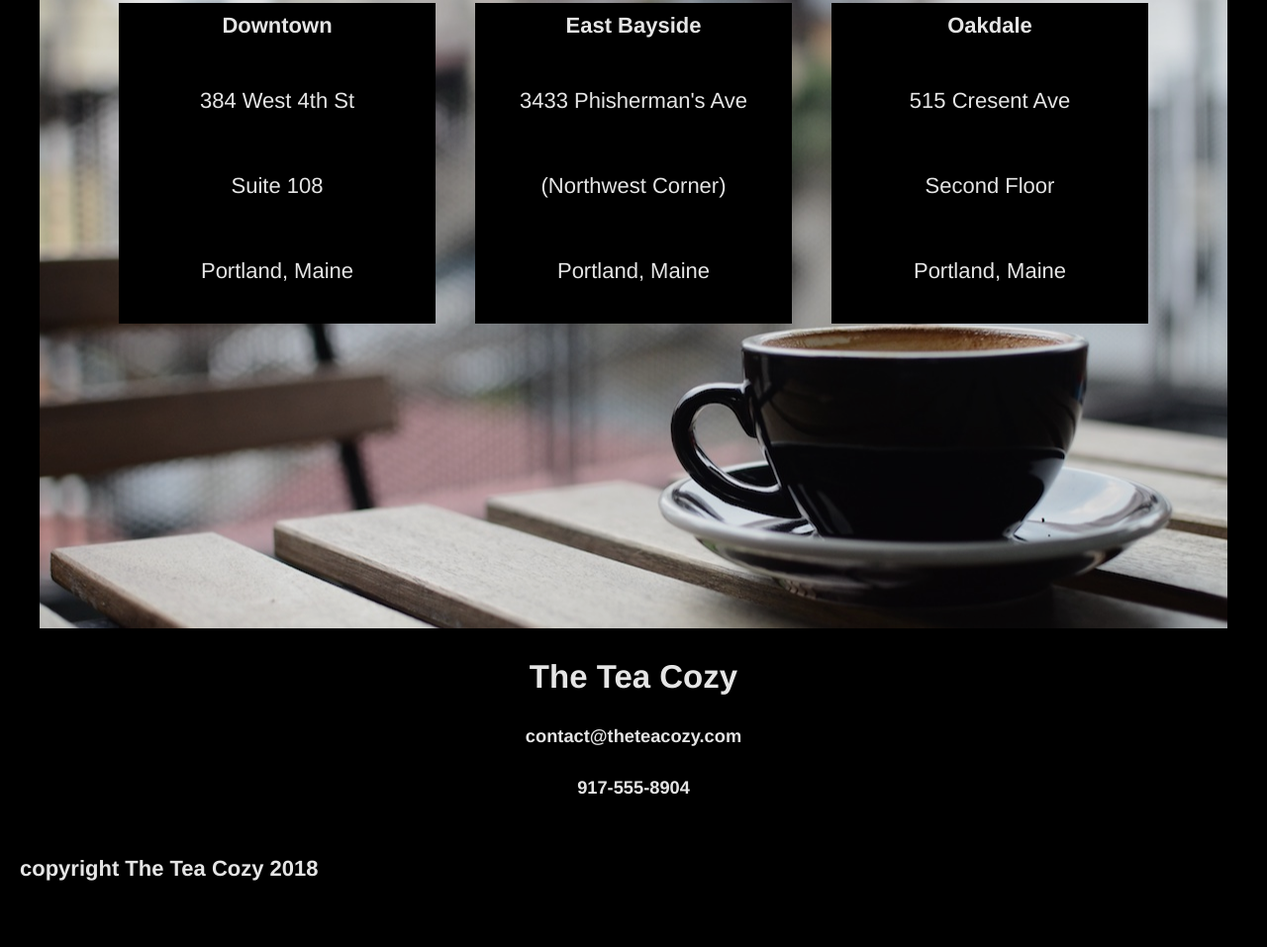
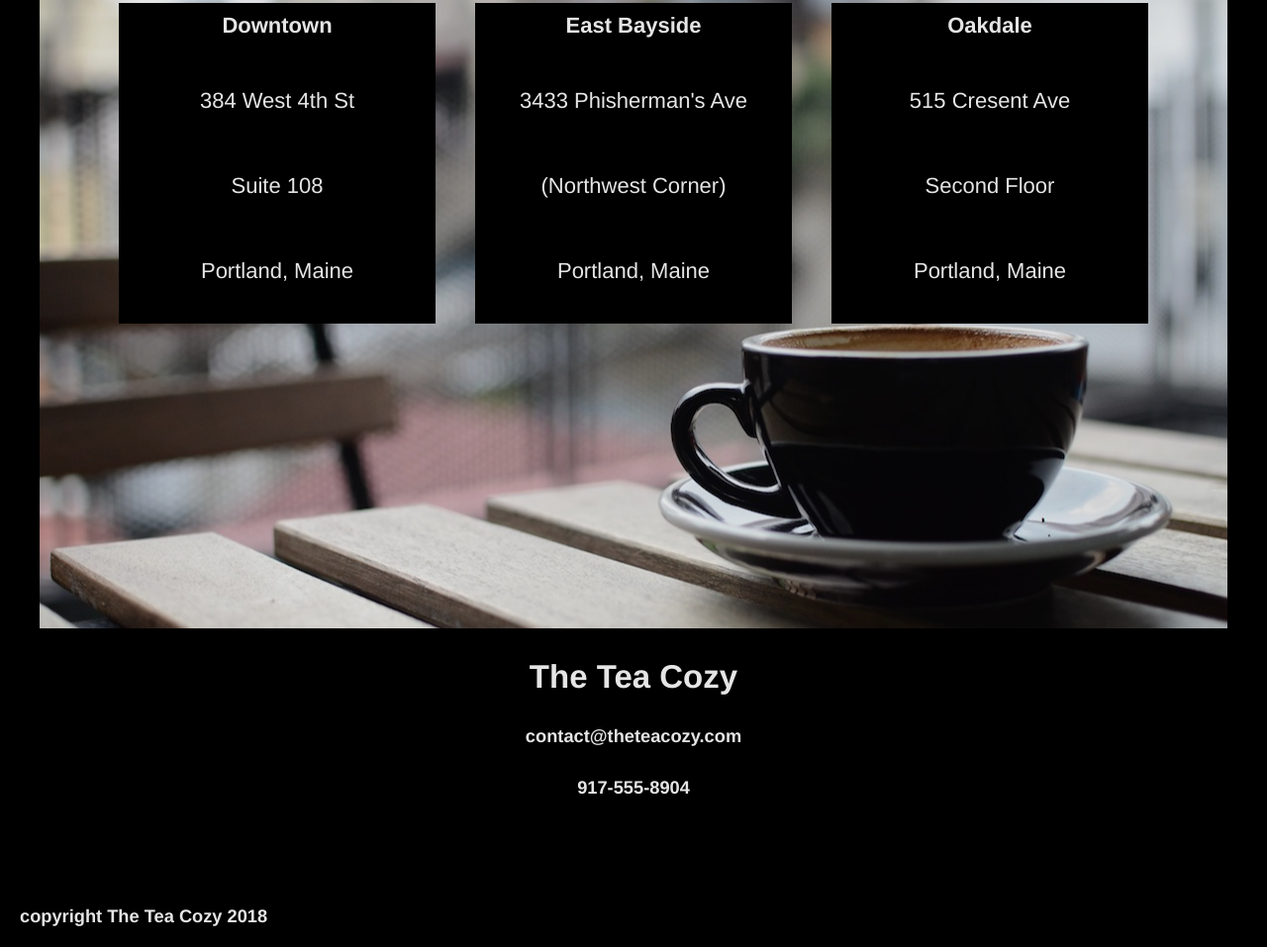
Before and after one commit to rubyjazz/TeaCozy, a plain HTML site: page index.html in a window 1280 px wide. Shown: the part 1535-2492 px from the top of the page at 99% size. Before the commit the page ends 2446 px from the top, so only its background shows below. Drawn offline with Linux system fonts and the light colour scheme.

Commit message:
fixed footer margins

```diff
--- a/Resources/styles.css
+++ b/Resources/styles.css
@@ -105,5 +105,5 @@ header img {
 }
 #copyright {
   float: left;
-  margin-left: 20px;
+  margin: 20px;
 }
--- a/index.html
+++ b/index.html
@@ -98,7 +98,7 @@
   <!--Footer-->
 
   <div id="footer">
-    <span id="copyright"><h4>copyright The Tea Cozy 2018</h4></span>
+    <span id="copyright"><h5>copyright The Tea Cozy 2018</h5></span>
 
 
   </div>
```
